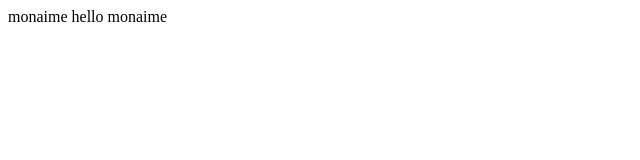
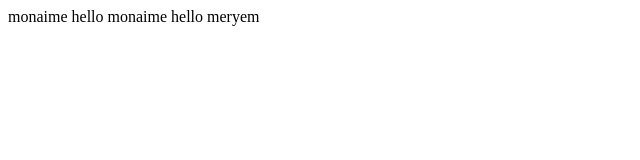
Before and after one commit to MonaimeENNABBALI/test, a plain HTML site: page index.html in a window 1280 px wide. Shown: the whole page, without its empty margins (0-640 px from the left). Drawn offline with Linux system fonts and the light colour scheme.

Commit message:
add hello meryem to index file

```diff
--- a/index.html
+++ b/index.html
@@ -9,5 +9,6 @@
 <body>
     monaime
     hello monaime
+    hello meryem
 </body>
 </html>
```
